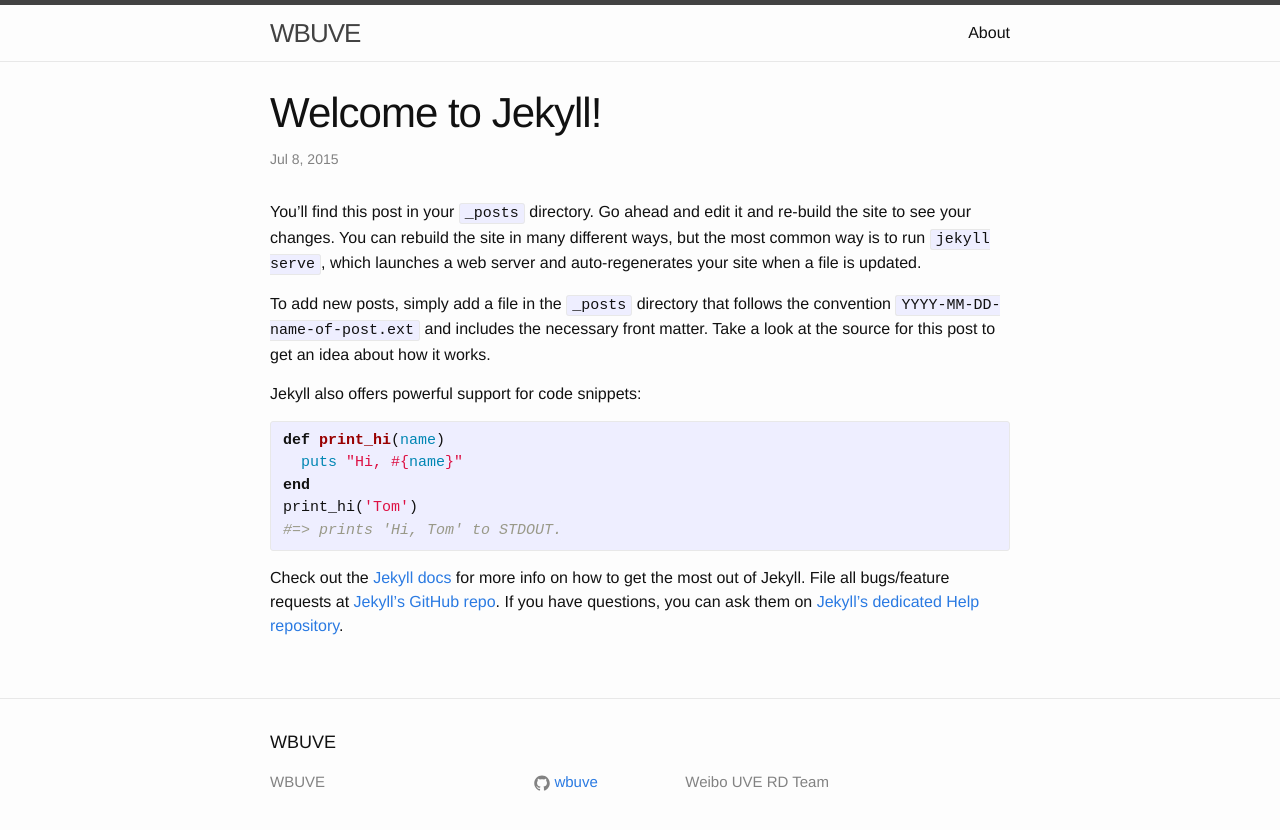
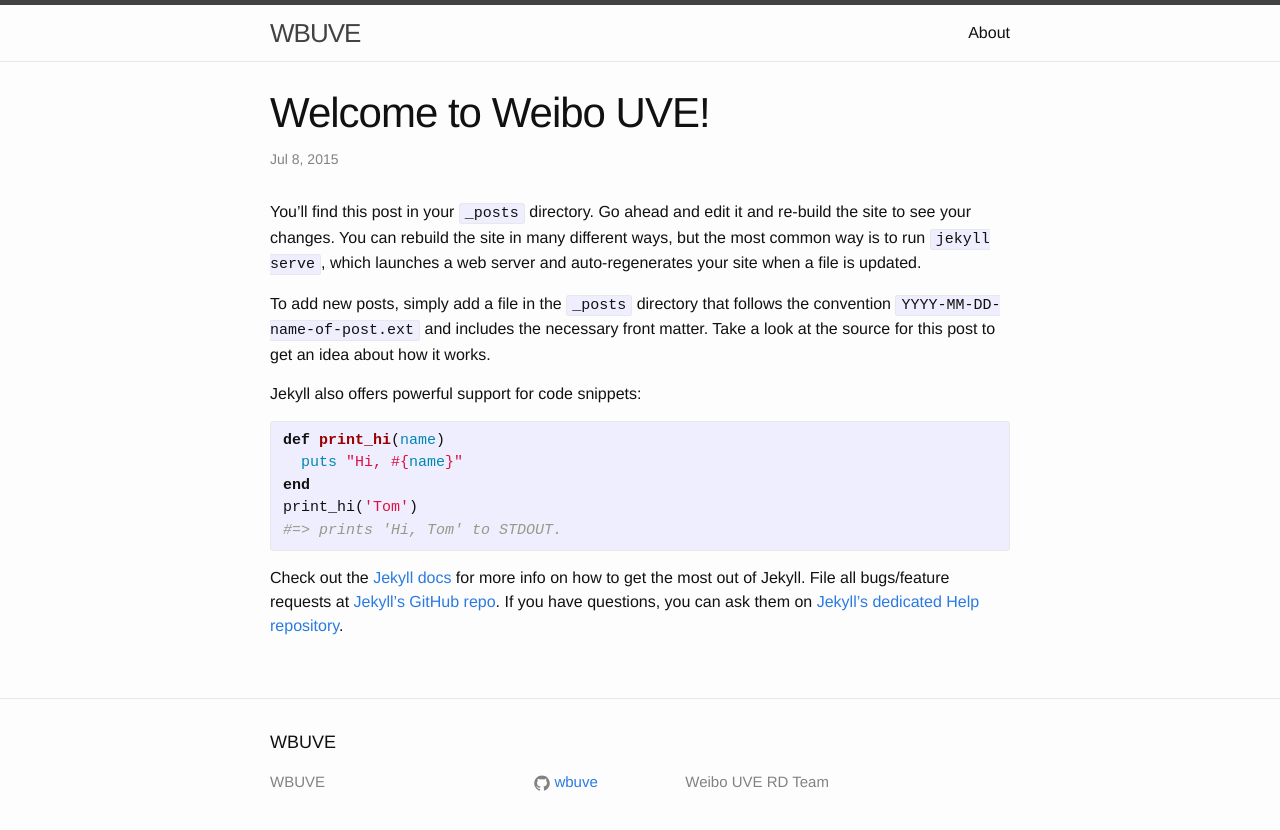
Before and after one commit to lution/uveio.github.io, a Jekyll site: the page built from _posts/2015-07-08-welcome-to-jekyll.markdown, in a window 1280 px wide. Shown: the top 830 px of the page. Built offline with Jekyll 4.4.1, drawn with Linux system fonts in a browser that asks for light colours.

Commit message:
Update 2015-07-08-welcome-to-jekyll.markdown

```diff
--- a/_posts/2015-07-08-welcome-to-jekyll.markdown
+++ b/_posts/2015-07-08-welcome-to-jekyll.markdown
@@ -1,6 +1,6 @@
 ---
 layout: post
-title:  "Welcome to Jekyll!"
+title:  "Welcome to Weibo UVE!"
 date:   2015-07-08 01:54:31
 categories: jekyll update
 ---
```
